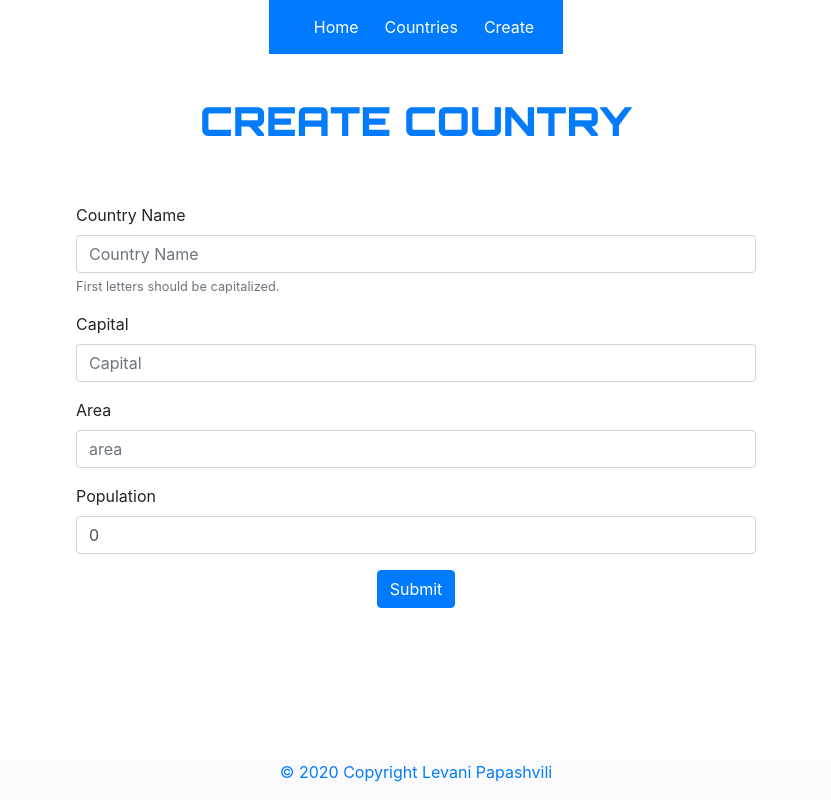
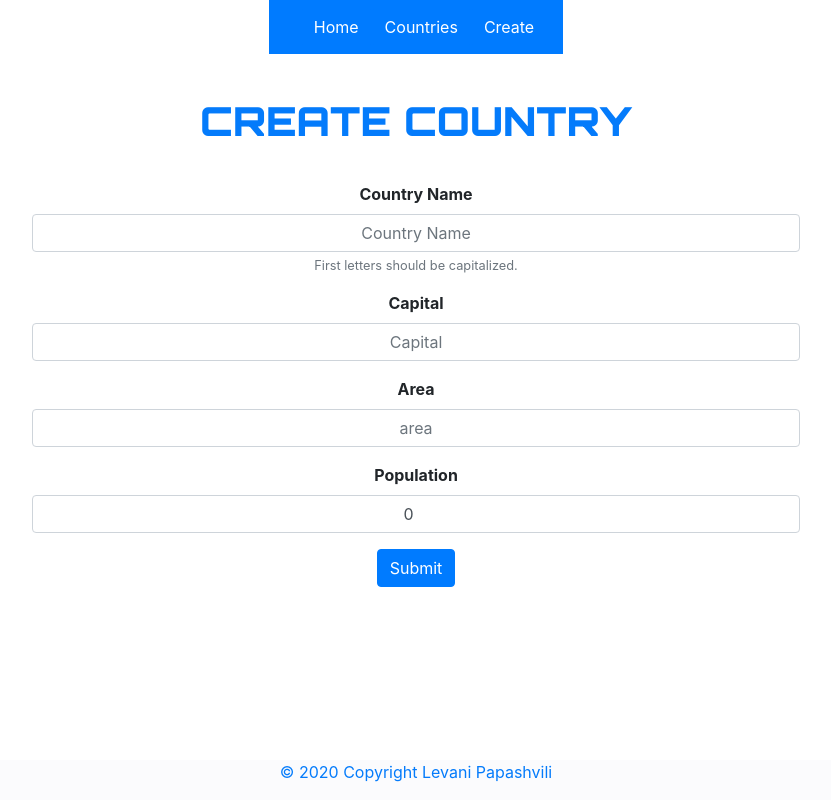
Before and after one commit to Levani1111/apifront, a React (Create React App) app: page /create in a window 1280 px wide. Shown: the whole page, without its empty margins (224-1055 px from the left). Built offline with nearby package versions, Linux system fonts and the light colour scheme.

Commit message:
update css

```diff
--- a/src/App.css
+++ b/src/App.css
@@ -37,7 +37,23 @@
   text-align: center;
 }
 .countryForm{
- padding: 50px 300px 0px 300px;
+  padding-top: 29px;
+ font-weight: bold;
+ text-align: center;
+ padding-left: 20vw;
+ padding-right: 20vw;
+}
+#countryName {
+  text-align: center;
+}
+#capital {
+  text-align: center;
+}
+#area {
+  text-align: center;
+}
+#population {
+  text-align: center;
 }
 .flag{
 width:286px;
```
